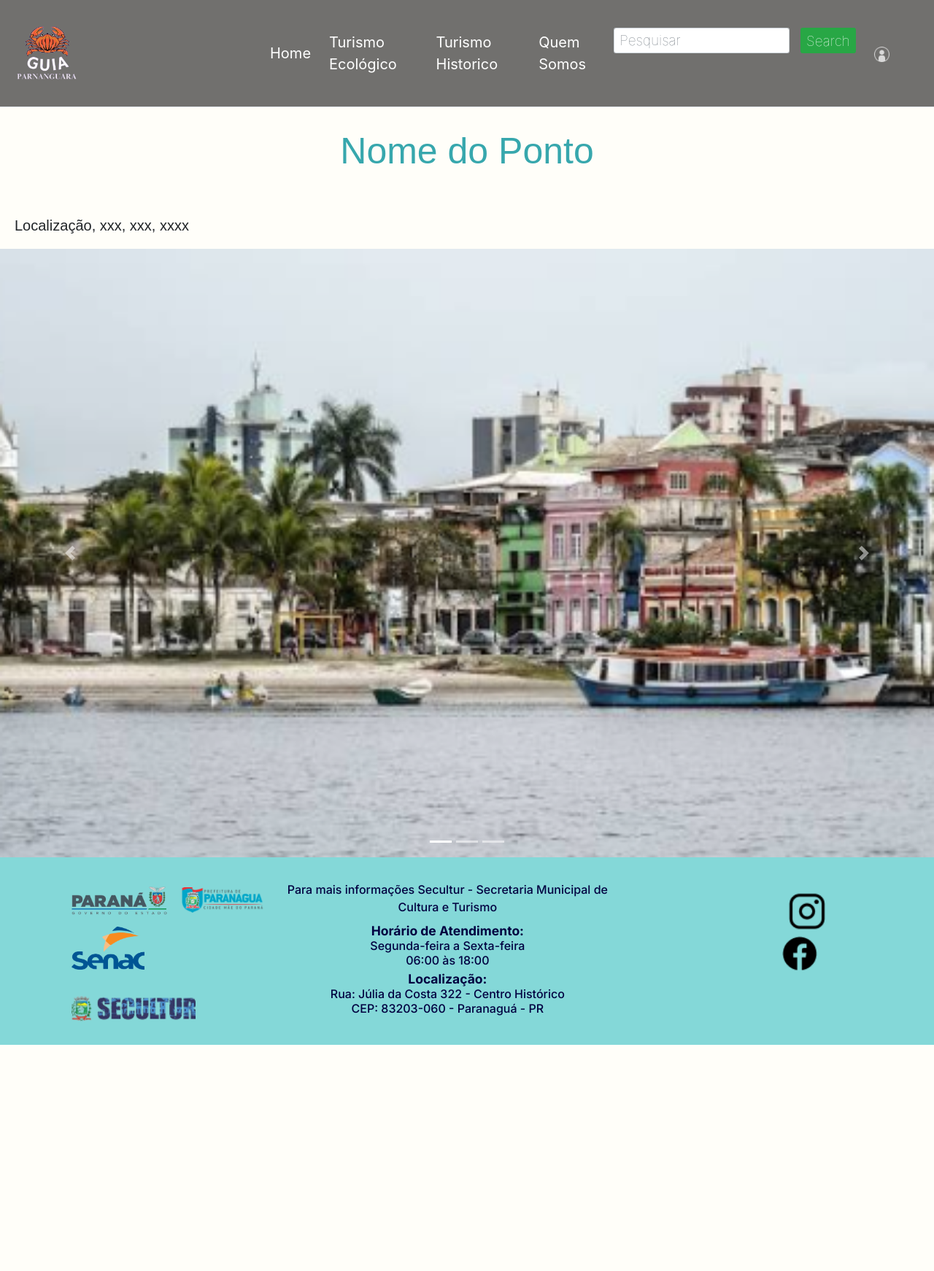
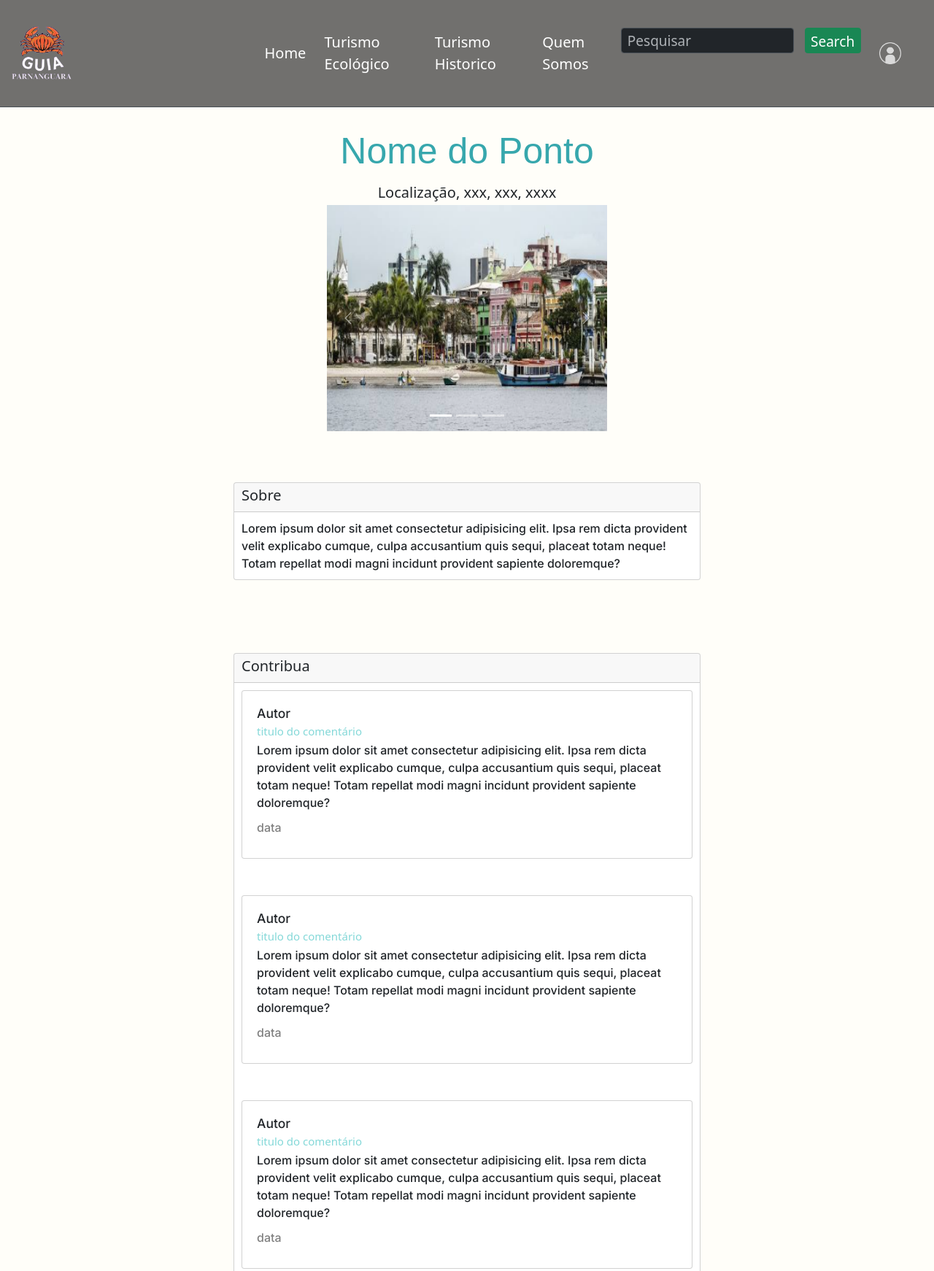
Before and after one commit to Helo2951/ProjetoIntegrador-frontend, a website: page comentarios.html in a window 1280 px wide. Shown: the top 1742 px of the page at 73% size. Before the commit the page ends 1432 px from the top, so only its background shows below. Drawn offline with nearby package versions, Linux system fonts and the light colour scheme; a web font is replaced by a local one.

Commit message:
Atualização do Carrossel

```diff
--- a/comentario.style.css
+++ b/comentario.style.css
@@ -1,13 +1,263 @@
-.imgcomentarios {
-    margin-bottom: 150px;
+* {
+    margin: 0;
+    padding: 0;
+    box-sizing: border-box;
+}
+
+:root{
+    font-size: 62.5%;
+}
+
+body{
+    font-size: 1.6rem;
+    background-color: #FFFEF9;
+}
+/* navbar */
+
+.formStyle{
+    height: 35px;
+    gap: 10px;
 
 }
 
-h2 {
-    margin: 20px;
+#search{
+    height: 100%;
+    font-size: 1.9rem;
+    font-weight: 100;
+
 }
 
-.content{
-    display: grid;
+#img{
+    max-height: 50px;
+    max-width: 70%;
+}
+
+.links {
+    font-size: 2rem;
+}
+
+
+#linkHome {
+    margin-left: 240px;
+}
+
+
+.botaoConta {
+    display: flex;
+    justify-content: space-evenly;
     align-items: center;
+    margin: 0 25px;
+  }
+
+  .botaoConta button {
+    width: 100px;
+  }
+
+  .navbar-nav, .d-flex {
+    display: flex;
+    margin: 0 !important;
+  }
+
+  .navbar-nav {
+    gap: 15px;
+  }
+
+  .navbar {
+    padding: 20px 0;
+  }
+
+  .nav-item {
+    display: flex;
+    align-items: center;
+  }
+
+  .bg-dark {
+    background-color: #0000008e!important;
+  }
+
+
+  .background {
+      background-image: url("./img/baner.png");
+      background-size: cover;
+      background-repeat: no-repeat;
+      background-position: center;
+      height: 50vh;
+      width: 100%;
+  }
+
+#logo {
+    width: 100px;
+    height: 100px;
+
 }
+
+
+/* conteudo */
+
+h1{
+    color: rgb(55, 167, 173);
+    text-align: center;
+    font-size: 5rem;
+    padding-bottom: 1rem;
+    margin-top: 30px;
+    font-family: "Hammersmith One", sans-serif;
+}
+#content{
+    display: flex;
+    flex-direction: column;
+    align-items: center;
+    justify-content: center;
+    margin-bottom: 50px;
+}
+
+.carrouselcontainer {
+    width: 30%;
+    margin: 0 auto;
+    background-color: rgb(246, 246, 246);
+    margin-bottom: 2rem;
+}
+
+
+
+.carrouselcontainer img{
+    max-width: 630px;
+    height: 310px;
+}
+
+#text {
+    display: flex;
+    flex-direction: column;
+    align-items: center;
+    justify-content: center;
+    margin-bottom: 100px;
+}
+
+ p {
+
+    font-family: "Inter", sans-serif;
+    font-weight: 500;
+}
+#cardstyle{
+   width: 50%;
+}
+
+#comentarios {
+    display: flex;
+    flex-direction: column;
+    align-items: center;
+    justify-content: center;
+    margin-bottom: 100px;
+}
+
+#comentcard {
+    display: flex;
+    flex-direction: column;
+    gap: 50px;
+}
+h3 {
+    font-family: "Inter", sans-serif;
+    font-weight: 500;
+    text-align: start;
+
+}
+
+.comment {
+    padding: 20px;
+}
+.date {
+    color: grey;
+}
+
+h4 {
+    color: #84D8D8;
+}
+/* Pedro */
+
+.textus {
+    margin-right: 200px;
+    text-align: center;
+   font-family: "Inter", sans-serif;
+    font-weight: 550;
+
+}
+
+.textus h3{
+    font-weight: 700;
+}
+
+ footer {
+    background-color: #84D8D8;
+    color: #010040;
+    padding: 32px;
+   width: 100%;
+
+}
+
+.fotstyle {
+    display: flex;
+    justify-content: space-between;
+    width: 90%;
+    margin:  0 auto;
+
+}
+
+.senac {
+    width: 100px;
+   margin-right: 35px;
+   margin-top: 10px;
+   margin-left: 5px;
+}
+
+.governo {
+    width: 140px;
+    margin-right: 10px;
+
+
+}
+
+.prefeitura {
+    width: 115px;
+
+}
+
+.secultur {
+    width: 170px;
+    margin-top: 35px;
+    margin-left: 5px;
+
+}
+
+
+.face {
+    width: 50px;
+}
+
+.insta {
+    width: 50px;
+    margin-left: 10px;
+    margin-right: 10px;
+}
+
+.icones {
+
+    align-items: flex-end;
+    margin: 10px;
+}
+
+
+
+.pedro {
+       line-height: 10px;
+}
+
+@media (max-width: 768px) {
+
+   .footer-container {
+    flex-direction: column;
+    align-items: center;
+   }
+
+
+
+
+}
--- a/comentarios.html
+++ b/comentarios.html
@@ -4,23 +4,19 @@
     <meta charset="UTF-8" />
     <meta name="viewport" content="width=device-width, initial-scale=1.0" />
 
+    <!-- bootstrap -->
     <link
       href="https://cdn.jsdelivr.net/npm/bootstrap@5.3.3/dist/css/bootstrap.min.css"
       rel="stylesheet"
       integrity="sha384-QWTKZyjpPEjISv5WaRU9OFeRpok6YctnYmDr5pNlyT2bRjXh0JMhjY6hW+ALEwIH"
       crossorigin="anonymous"
     />
-    <link
-      rel="stylesheet"
-      href="https://stackpath.bootstrapcdn.com/bootstrap/4.1.3/css/bootstrap.min.css"
-      integrity="sha384-MCw98/SFnGE8fJT3GXwEOngsV7Zt27NXFoaoApmYm81iuXoPkFOJwJ8ERdknLPMO"
-      crossorigin="anonymous"
-    />
+
     <link
       rel="stylesheet"
       href="https://cdn.jsdelivr.net/npm/bootstrap-icons@1.11.3/font/bootstrap-icons.min.css"
     />
-    <link rel="stylesheet" href="te.style.css" />
+   <!-- fonts -->
     <link rel="preconnect" href="https://fonts.googleapis.com" />
     <link rel="preconnect" href="https://fonts.gstatic.com" crossorigin />
     <link
@@ -35,6 +31,7 @@
     />
 
     <link rel="stylesheet" href="comentario.style.css" />
+
     <title>comentários</title>
   </head>
   <body>
@@ -135,88 +132,144 @@
       </div>
     </nav>
 
-    <div class="content">
+    <section id="content">
       <h1>Nome do Ponto</h1>
       <h2>Localização, xxx, xxx, xxxx</h2>
 
-      <div id="carousel-comentario" class="carousel slide" data-ride="carousel">
-        <ol class="carousel-indicators">
-          <li data-target="#carousel-comentario" data-slide-to="0" class="active"></li>
-          <li data-target="#carousel-comentario" data-slide-to="1"></li>
-          <li data-target="#carousel-comentario" data-slide-to="2"></li>
-        </ol>
+
+        <div class="carrouselcontainer">
+        <div id="carouselExampleIndicators" class="carousel slide">
+            <div class="carousel-indicators">
+              <button type="button" data-bs-target="#carouselExampleIndicators" data-bs-slide-to="0" class="active" aria-current="true" aria-label="Slide 1"></button>
+              <button type="button" data-bs-target="#carouselExampleIndicators" data-bs-slide-to="1" aria-label="Slide 2"></button>
+              <button type="button" data-bs-target="#carouselExampleIndicators" data-bs-slide-to="2" aria-label="Slide 3"></button>
+            </div>
             <div class="carousel-inner">
               <div class="carousel-item active">
-            <img class="d-block w-100" src="./img/img comentarios.png" alt="Primeiro slide">
+                <img src="./img/baner.png" class="d-block w-100" alt="...">
               </div>
               <div class="carousel-item">
-            <img class="d-block w-100" src="./img/img comentarios.png" alt="Segundo slide">
+                <img src="./img/baner.png" class="d-block w-100" alt="...">
               </div>
               <div class="carousel-item">
-            <img class="d-block w-100" src="./img/img comentarios.png" alt="Terceiro slide">
+                <img src="./img/baner.png" class="d-block w-100" alt="...">
               </div>
             </div>
-        <a class="carousel-control-prev" href="#carousel-comentario" role="button" data-slide="prev">
+            <button class="carousel-control-prev" type="button" data-bs-target="#carouselExampleIndicators" data-bs-slide="prev">
               <span class="carousel-control-prev-icon" aria-hidden="true"></span>
-          <span class="sr-only">Previous</span>
-        </a>
-        <a class="carousel-control-next" href="#carousel-comentario" role="button" data-slide="next">
+              <span class="visually-hidden">Previous</span>
+            </button>
+            <button class="carousel-control-next" type="button" data-bs-target="#carouselExampleIndicators" data-bs-slide="next">
               <span class="carousel-control-next-icon" aria-hidden="true"></span>
-          <span class="sr-only">Next</span>
-        </a>
+              <span class="visually-hidden">Next</span>
+            </button>
+          </div>
         </div>
 
+    </section>
+<section id="text">
+    <div id="cardstyle" class="card">
+        <div class="card-header">
+          <h2>Sobre</h2>
         </div>
+        <div class="card-body">
+
+          <p class="card-text">Lorem ipsum dolor sit amet consectetur adipisicing elit. Ipsa rem dicta provident velit explicabo cumque, culpa accusantium quis sequi, placeat totam neque! Totam repellat modi magni incidunt provident sapiente doloremque?</p>
+
+      </div>
+    </div>
+
+</section>
+
+<section id="comentarios">
+    <div id="cardstyle" class="card">
+        <div class="card-header">
+          <h2>Contribua</h2>
+        </div>
+        <div id="comentcard" class="card-body">
+       <div class="card comment">
+         <h3> Autor </h3>
+         <h4>titulo do comentário</h4>
+         <p class="card-text">Lorem ipsum dolor sit amet consectetur adipisicing elit. Ipsa rem dicta provident velit explicabo cumque, culpa accusantium quis sequi, placeat totam neque! Totam repellat modi magni incidunt provident sapiente doloremque?</p>
+
+         <p class="date"> data </p>
+       </div>
+       <div class="card comment">
+         <h3> Autor </h3>
+         <h4>titulo do comentário</h4>
+         <p class="card-text">Lorem ipsum dolor sit amet consectetur adipisicing elit. Ipsa rem dicta provident velit explicabo cumque, culpa accusantium quis sequi, placeat totam neque! Totam repellat modi magni incidunt provident sapiente doloremque?</p>
+
+         <p class="date"> data </p>
+       </div>
+       <div class="card comment">
+         <h3> Autor </h3>
+         <h4>titulo do comentário</h4>
+         <p class="card-text">Lorem ipsum dolor sit amet consectetur adipisicing elit. Ipsa rem dicta provident velit explicabo cumque, culpa accusantium quis sequi, placeat totam neque! Totam repellat modi magni incidunt provident sapiente doloremque?</p>
+
+         <p class="date"> data </p>
+       </div>
+       <div class="card comment">
+         <h3> Autor </h3>
+         <h4>titulo do comentário</h4>
+         <p class="card-text">Lorem ipsum dolor sit amet consectetur adipisicing elit. Ipsa rem dicta provident velit explicabo cumque, culpa accusantium quis sequi, placeat totam neque! Totam repellat modi magni incidunt provident sapiente doloremque?</p>
+
+         <p class="date"> data </p>
+       </div>
+      </div>
+    </div>
+
+</section>
+
+
 
     <footer>
         <div class="fotstyle">
             <div class="parceiros">
+
                 <div>
                     <a href="https://www.parana.pr.gov.br/">
-              <img
-                src="./img/governo-removebg-preview.png"
-                alt=""
-                class="governo"
-              />
+                    <img src="./img/governo-removebg-preview.png" alt="" class="governo">
                 </a>
 
                 <a href="https://www.paranagua.pr.gov.br/">
-              <img src="./img/prefeitura.png" alt="" class="prefeitura" />
+                <img src="./img/prefeitura.png" alt="" class="prefeitura">
                 </a>
+
                 </div>
 
                 <div>
                     <a href="https://www.pr.senac.br/principal/index.asp">
-              <img src="./img/senac.png" alt="" class="senac" />
+                    <img src="./img/senac.png" alt="" class="senac">
                 </a>
 
                 <a href="https://secultur.paranagua.pr.gov.br/">
-              <img src="./img/secultur.png" alt="" class="secultur" />
+                    <img src="./img/secultur.png" alt="" class="secultur">
                 </a>
                 </div>
             </div>
 
+
             <div class="textus">
                 <div class="atendimento">
-            <p>
-              Para mais informações Secultur - Secretaria Municipal de Cultura e
-              Turismo
+                    <P>Para mais informações Secultur - Secretaria Municipal de Cultura e Turismo</P>
+                    <h3>Horário de Atendimento:</h3>
+                    <p class="pedro">Segunda-feira a Sexta-feira
                     </p>
-            <h3>Horário de Atendimento:</h3>
-            <p class="pedro">Segunda-feira a Sexta-feira</p>
                     <p class="pedro">06:00 às 18:00</p>
                 </div>
 
                 <div class="local">
                     <h3>Localização:</h3>
-            <p class="pedro">Rua: Júlia da Costa 322 - Centro Histórico</p>
-            <p class="pedro">CEP: 83203-060 - Paranaguá - PR</p>
+                    <p class="pedro">Av. Arthur de Abreu, 44 - Costeira,
+                    </p>
+                    <p class="pedro"> CEP: 83203-210 Paranaguá - PR, </p>
                 </div>
             </div>
 
+
             <div class="icones">
-          <img src="./img/insta.png" alt="" class="insta" />
-          <img src="./img/face.png" alt="" class="face" />
+                <img src="./img/insta.png" alt="" class="insta">
+                <img src="./img/face.png" alt="" class="face">
             </div>
         </div>
     </footer>
```
Also changed, not shown: index.html (+3 -1 lines), img/star.png (added). Lines whose indentation alone changed are shown as unchanged.
